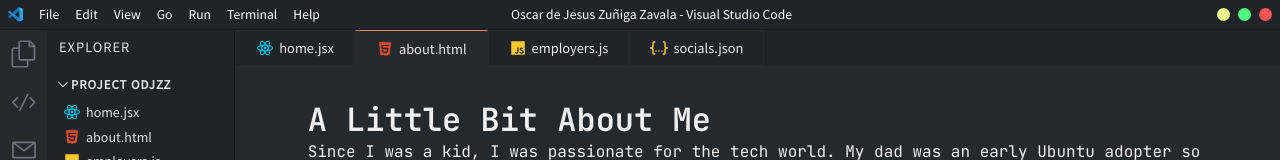
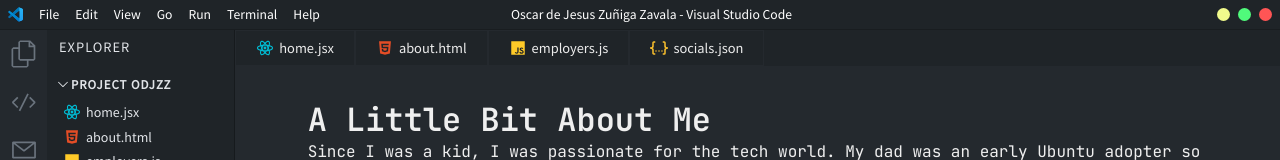
Before and after one commit to iDekz92/Mi-CV, a Next.js app: page /about in a window 1280 px wide. Shown: the top 160 px of the page. Built offline with nearby package versions, Linux system fonts and the light colour scheme.

Commit message:
se suben cambios

```diff
--- a/components/Explorer.jsx
+++ b/components/Explorer.jsx
@@ -12,7 +12,7 @@ const explorerItems = [
   },
   {
     name: 'about.html',
-    path: '/about',
+    path: '#',
     icon: 'html_icon.svg',
   },
   {
--- a/components/Sidebar.jsx
+++ b/components/Sidebar.jsx
@@ -27,7 +27,7 @@ const sidebarTopItems = [
 const sidebarBottomItems = [
   {
     Icon: AccountIcon,
-    path: '/about',
+    path: '#',
   },
   {
     Icon: SettingsIcon,
--- a/components/Tabsbar.jsx
+++ b/components/Tabsbar.jsx
@@ -5,7 +5,7 @@ const Tabsbar = () => {
   return (
     <div className={styles.tabs}>
       <Tab icon="/react_icon.svg" filename="home.jsx" path="/" />
-      <Tab icon="/html_icon.svg" filename="about.html" path="/about" />
+      <Tab icon="/html_icon.svg" filename="about.html" path="#" />
       <Tab icon="/js_icon.svg" filename="employers.js" path="/employers" />
       <Tab icon="/json_icon.svg" filename="socials.json" path="/socials" />
     </div>
```
